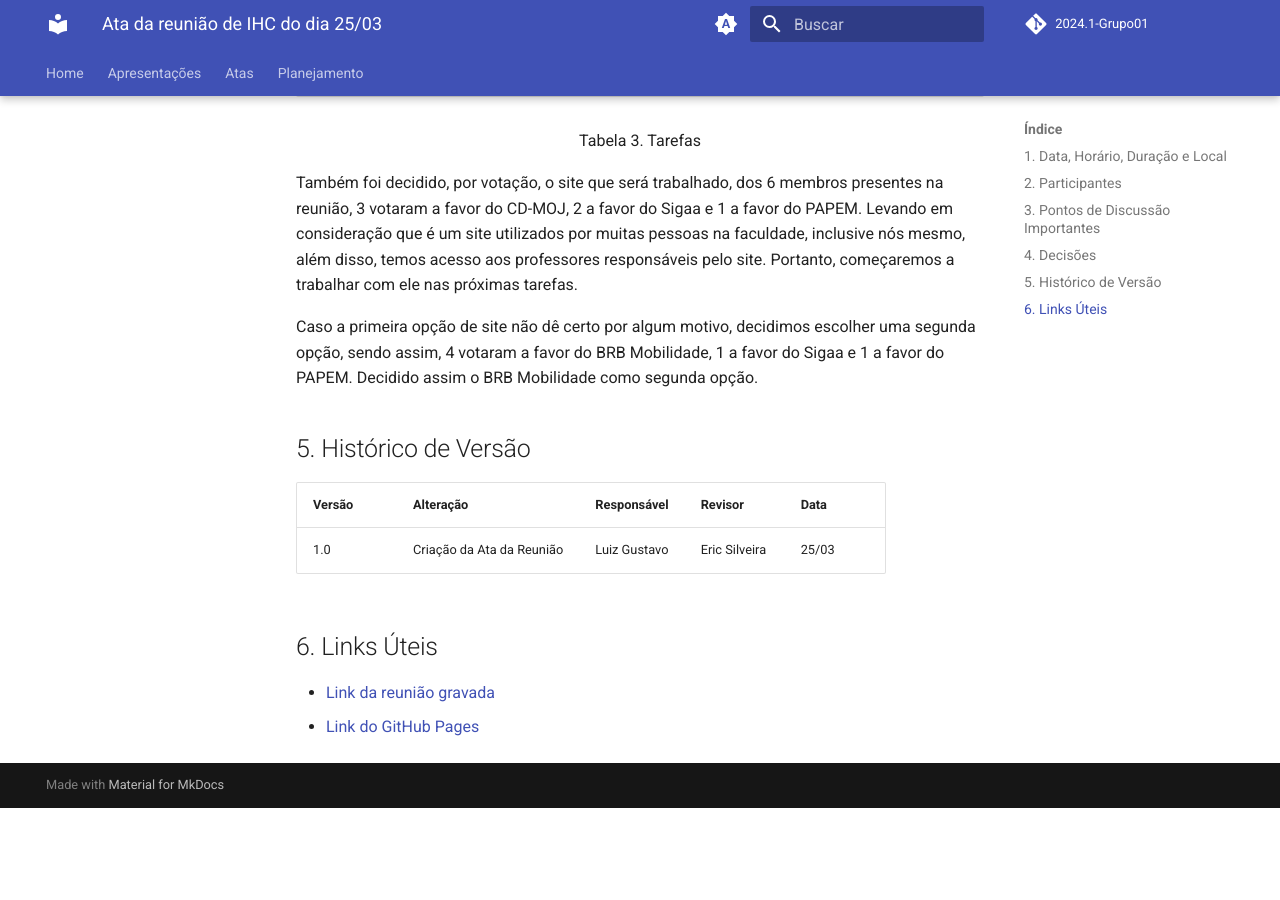
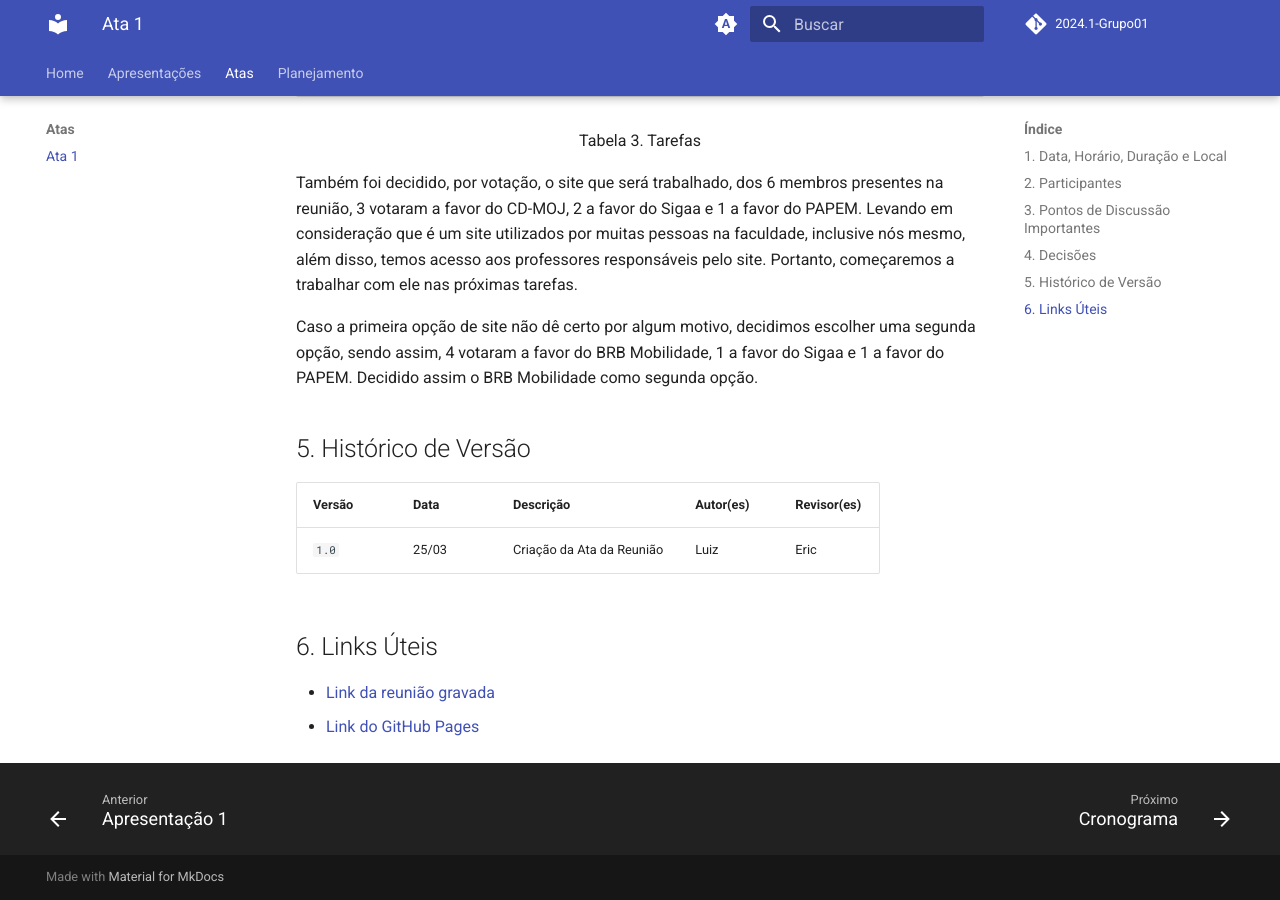
Before and after one commit to LuizGust4vo/2024.1-CD-MOJ-IHC, an MkDocs documentation site: the page built from docs/atas/ata01.md, in a window 1280 px wide and 900 px high, scrolled down 1862 px. Built offline with MkDocs 1.6.1 and Material for MkDocs 9.7.7, drawn with Linux system fonts in a browser that asks for light colours; comment, search, counter and statistics services are not loaded; the version menu is left out; before the commit the page ends 2670 px from its top, so only the background shows below that.

Commit message:
Arrumando Ata

```diff
--- a/docs/AtaReuniao/ataReunia01.md
+++ b/docs/atas/ata01.md
@@ -64,9 +64,9 @@
 
 ## 5. Histórico de Versão
 
-| Versão | Alteração | Responsável | Revisor | Data |
+| Versão | Data | Descrição | Autor(es) | Revisor(es) |
 | - | - | - | - | - |
-| 1.0 | Criação da Ata da Reunião | Luiz Gustavo | Eric Silveira | 25/03 |
+| `1.0` | 25/03 | Criação da Ata da Reunião | Luiz | Eric |
 
 ## 6. Links Úteis
 
--- a/mkdocs.yml
+++ b/mkdocs.yml
@@ -25,7 +25,7 @@
   - Apresentações:
       - Apresentação 1: apresentacao/apresentacao1.md
   - Atas:
-      - Ata 1: docs/AtaReuniao/ataReuniao01.md
+      - Ata 1: atas/ata01.md
   - Planejamento:
     - Cronograma: planejamento/cronograma.md
     - Heatmap: planejamento/heatmap.md
```
Also changed, not shown: docs/atas/ata1.md (deleted, +0 -11 lines).
